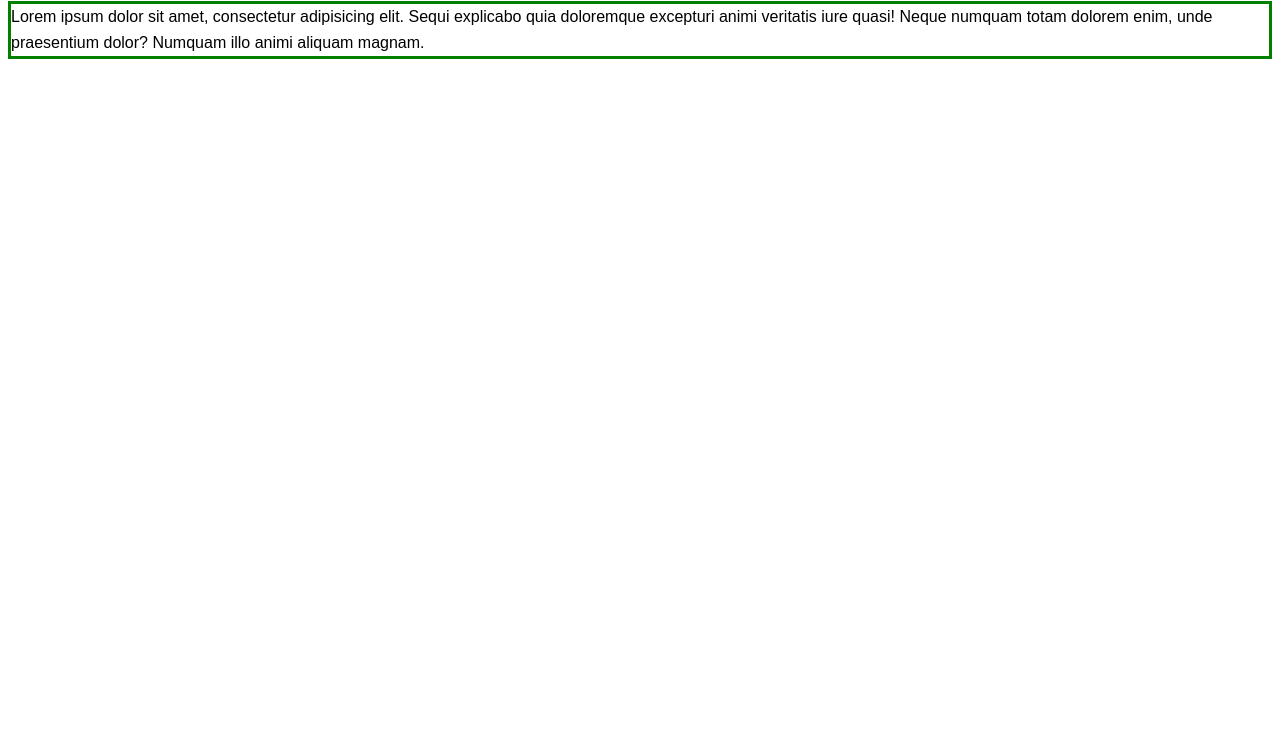
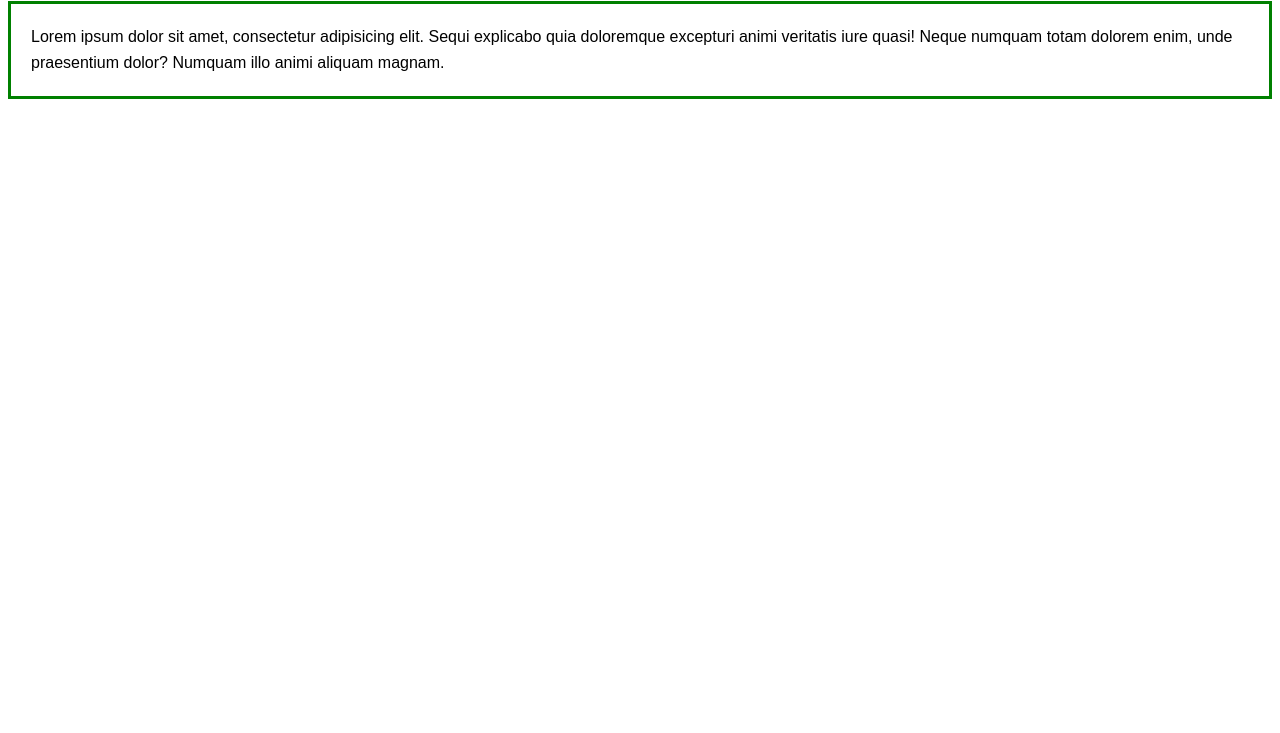
Before and after one commit to mercado-carlos/css-crash-course, a plain HTML site: page index.html in a window 1280 px wide. Shown: the part 67-800 px from the top of the page. Drawn offline with Linux system fonts and the light colour scheme.

Commit message:
Padding demo

```diff
--- a/styles/style.css
+++ b/styles/style.css
@@ -14,4 +14,12 @@ p {
     border-bottom: 5px dashed red;
     border-left: 2px outset yellow;
     border: 3px solid green;
+
+    padding-top: 10px;
+    padding-right: 20px;
+    padding-bottom: 10px;
+    padding-left: 20px;
+    padding: 10px 20px 10px 20px; /* Clockwise: top, right, bottom, left */
+    padding: 10px 20px; /* top && botoom : right && left */
+    padding: 20px; /* For all */
 }
```
